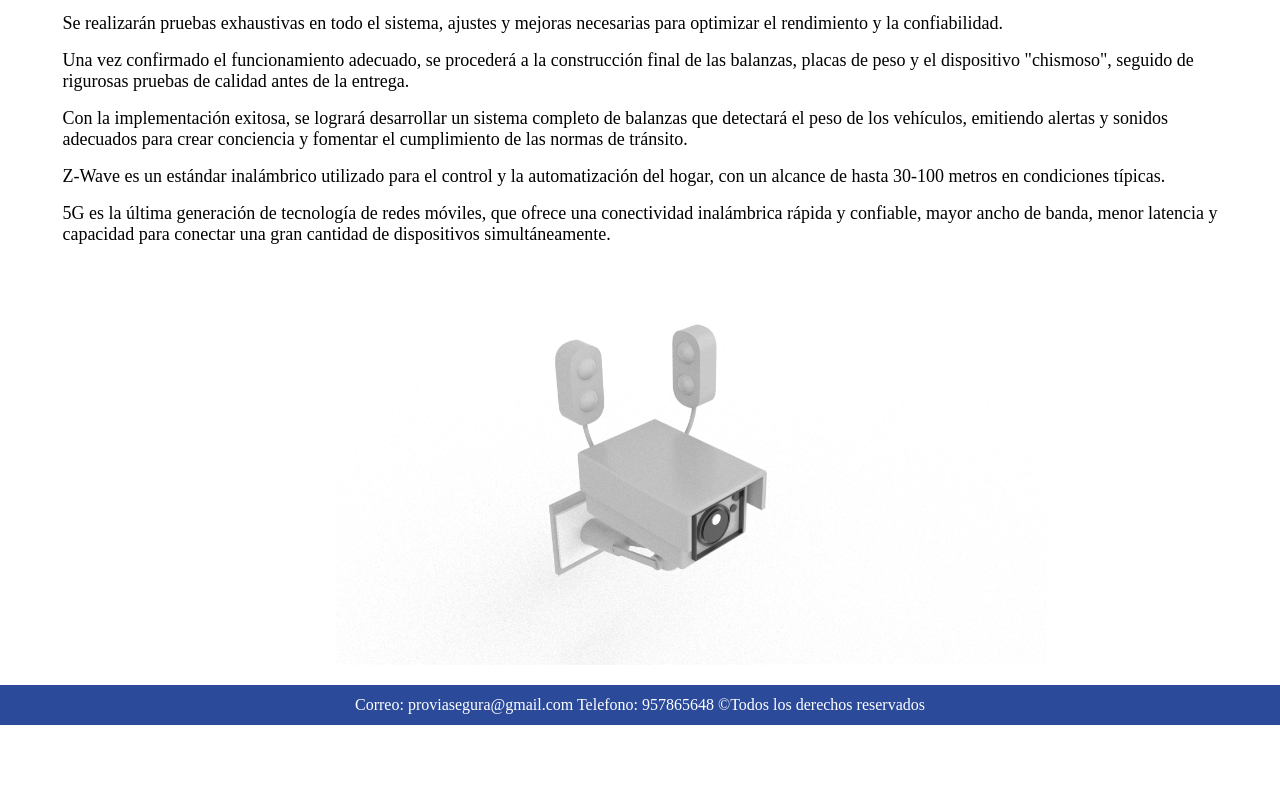
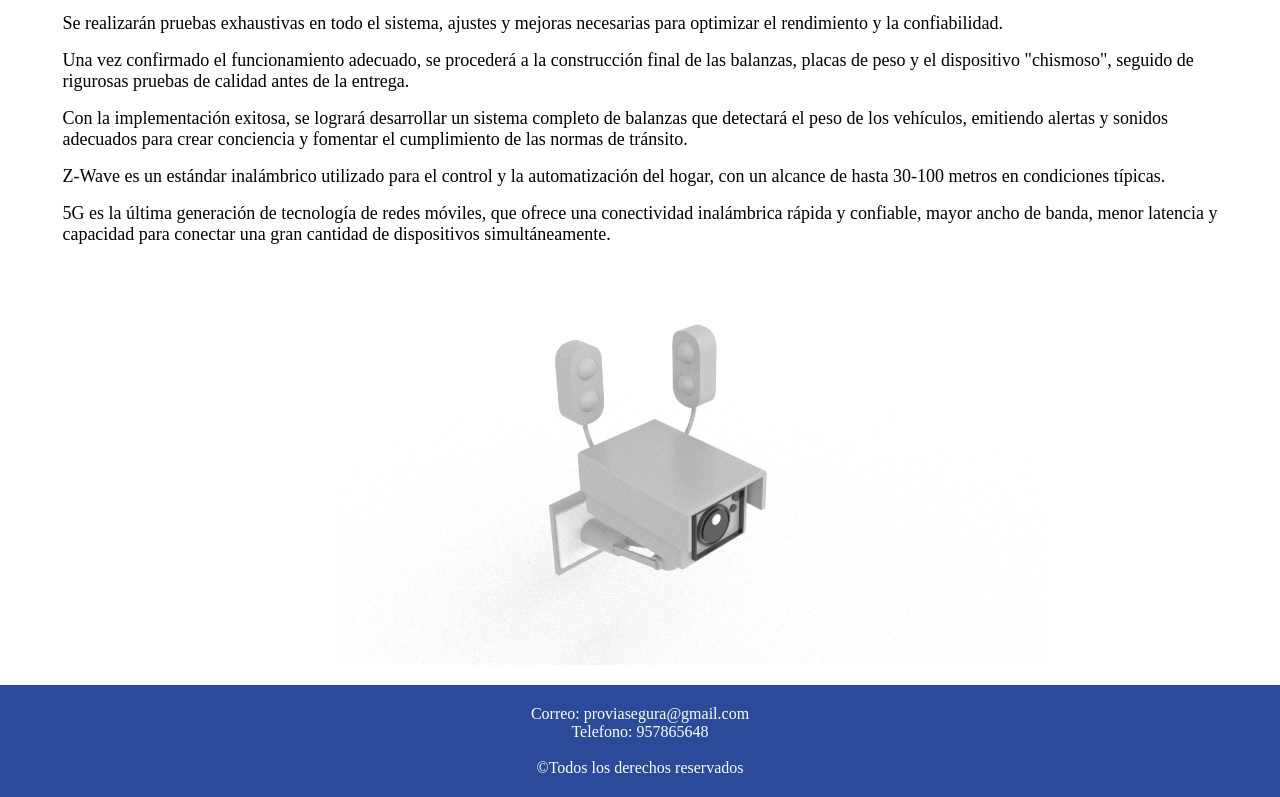
Before and after one commit to edupq1999/proyectociclista, a plain HTML site: page index.html in a window 1280 px wide. Shown: the part 2606-3403 px from the top of the page. Before the commit the page ends 3331 px from the top, so only its background shows below. Drawn offline with Linux system fonts and the light colour scheme.

Commit message:
Se agrego informacion al footer

```diff
--- a/css/estilos.css
+++ b/css/estilos.css
@@ -189,9 +189,10 @@ section{
 footer{
     background-color: var(--azul);
     width: 100%;
-    height: 40px;
-    display: grid;
-    place-items: center;
+    padding: 20px 0;
+    display: flex;
+    justify-content: center;
+    gap: 1em;
 }
 .footer_text{
     text-align: center;
```
Also changed, not shown: index.html (+2 -0 lines).
